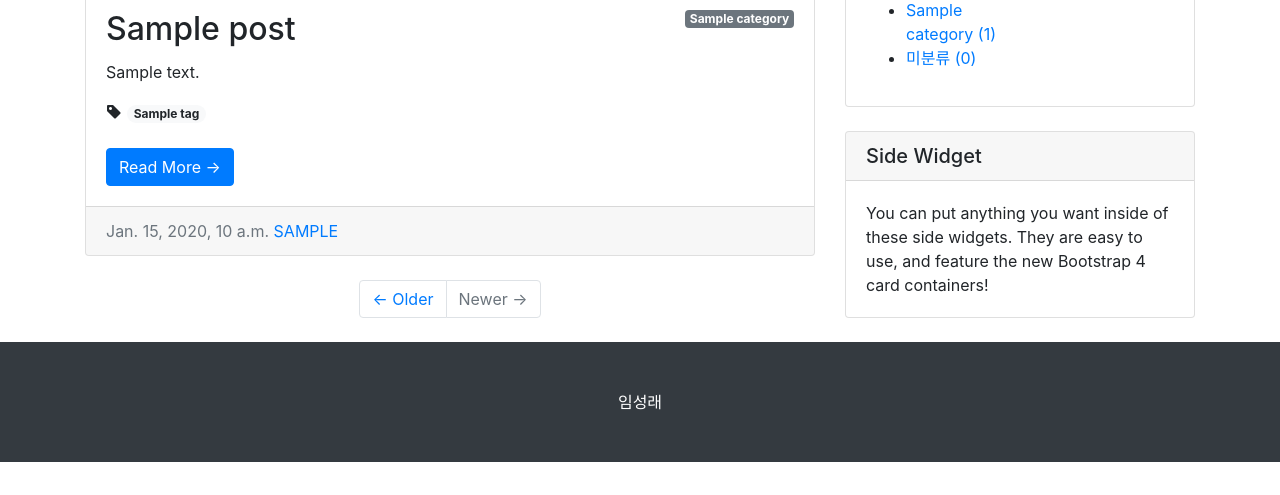
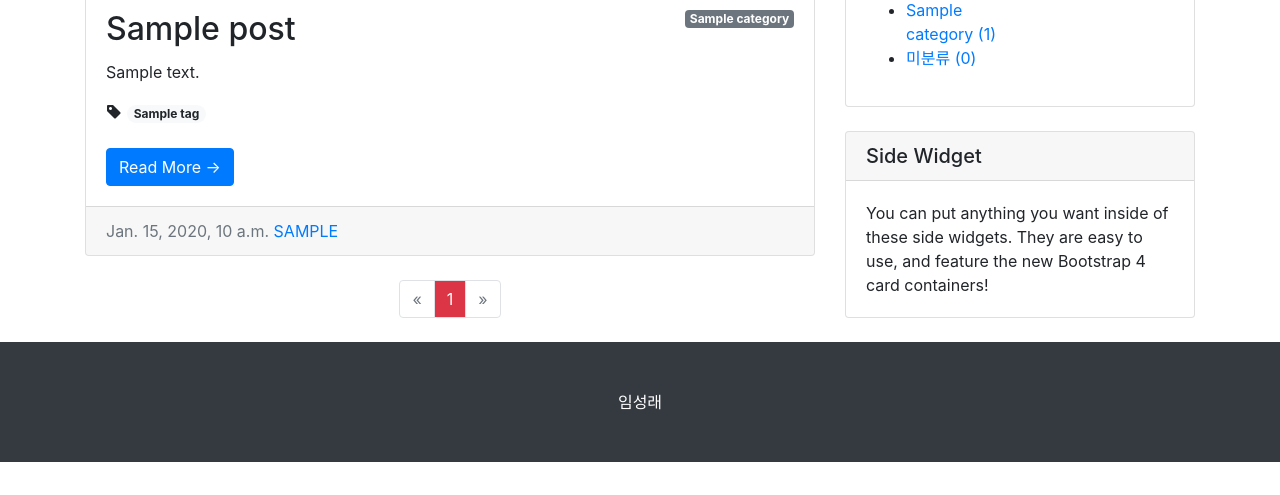
Before and after one commit to Limsungrae/doit_django_hmd, a Django app: page /blog/ in a window 1280 px wide. Shown: the part 305-800 px from the top of the page. Run offline with Django 3.2, Linux system fonts and the light colour scheme; tables that the repository leaves empty hold one stand-in row (values such as "Sample post"); some libraries are stand-ins or nearby versions.

Commit message:
페이지 이동하기

```diff
--- a/blog/templates/blog/base.html
+++ b/blog/templates/blog/base.html
@@ -15,25 +15,7 @@
     <link rel="stylesheet" href="https://cdn.jsdelivr.net/npm/bootstrap-icons@1.10.4/font/bootstrap-icons.css">
     <script src="https://cdn.jsdelivr.net/npm/@popperjs/core@2.11.7/dist/umd/popper.min.js" integrity="sha384-zYPOMqeu1DAVkHiLqWBUTcbYfZ8osu1Nd6Z89ify25QV9guujx43ITvfi12/QExE" crossorigin="anonymous"></script>
 <script src="https://cdn.jsdelivr.net/npm/bootstrap@5.3.0-alpha3/dist/js/bootstrap.min.js" integrity="sha384-Y4oOpwW3duJdCWv5ly8SCFYWqFDsfob/3GkgExXKV4idmbt98QcxXYs9UoXAB7BZ" crossorigin="anonymous"></script>
-<script>
-  function searchPost(){
-    let searchValue = document.getElementById('search-input').value.trim();
-    if (searchValue.length > 1){
-      location.href="/blog/search/" + searchValue + "/";
-    }
-    else{
-      alert('검색어('+searchValue+')가 너무 짧습니다.');
-    }
-  };
 
-  document.getElementById('search-input').addEventListener('keyup',function(event)
-  {
-    if(event.key === 'Enter'){
-        searchPost();
-
-              }
-        });
-</script>
 </head>
 
 <body>
@@ -103,6 +85,40 @@
         {% endblock %}
       </div>
 
+      <script>
+        function searchPost(){
+                      let searchValue = document.getElementById('search-input').value.trim();
+                      if (searchValue.length > 1){
+                          location.href="/blog/search/" + searchValue + "/";
+                      }
+                      else{
+                          alert('검색어('+ searchValue +')가 너무 짧습니다.');
+                      }
+                  };
+
+
+        // function searchPost(){
+        //   let searchValue = document.getElementById('search-input').value.trim();
+        //   if (searchValue.length > 1){
+        //     location.href="/blog/search/" + searchValue + "/";
+        //   }
+        //   else{
+        //     alert('검색어('+searchValue+')가 너무 짧습니다.');
+        //   }
+        // };
+        document.getElementById('search-input').addEventListener('keyup', function(event){
+                      if(event.key === 'Enter'){
+                          searchPost();
+                      }
+                  });
+
+
+      </script>
+
+
+
+
+
 
 
   <!-- Footer-->
--- a/blog/templates/blog/post_list.html
+++ b/blog/templates/blog/post_list.html
@@ -28,7 +28,7 @@
           <span class="badge badge-secondary float-right">미분류 </span>
           {% endif %}
         <h2 class="card-title">{{p.title}}</h2>
-        <p class="card-text">{{p.content|truncatechars:50}}</p>
+        <p class="card-text" >{{p.content|truncatechars:50}}</p>
     {% if p.tags.exists%}
     <i class="bi bi-tag-fill"></i>
     {% for tag in p.tags.iterator %}
@@ -51,10 +51,76 @@
     {% endfor %}
     <!-- Blog post-->
     <!-- Pagination-->
-    <ul class="pagination justify-content-center mb-4">
+    <!-- <ul class="pagination justify-content-center mb-4">
       <li class="page-item"><a class="page-link" href="#!">← Older</a></li>
       <li class="page-item disabled"><a class="page-link" href="#!">Newer →</a></li>
-    </ul>
+    </ul> -->
+
+    <!-- 서버쪽에서 목록이 넘어오면 각페이지별로 목록이 보이도록 하기
+    2. 제일 왼쪽 이전페이지를 클릭을 하면, 이전페이지로 이동
+      현재 페이지가 1이면, 이전페이지 버튼은 비활성화
+    3. 제일 오른쪽에 다음페이지를 클릭을 하면, 다음페이지로 이동
+        현재 페이지가 마지막 페이지 이면, 다음페이지 버튼은 비활성화 -->
+    <nav aria-label="Page navigation example">
+      <ul class="pagination justify-content-center mb-4">
+        <!-- 이전 페이지 이동 -->
+        <!-- 1페이지 일 경우 : 비활성화, 1페이지 아닐경우: 활성화 -->
+        {% if page_obj.has_previous %}
+        <li class="page-item">
+          <a class="page-link" href="/blog/?page{{ page_obj.previous_page_number }}" aria-label="Previous">
+            <span aria-hidden="true">&laquo;</span>
+          </a>
+        </li>
+        {% else %}
+        <!-- 이전 페이지가 없는 경우 -->
+        <li class="page-item disabled">
+          <a class="page-link" href="#" aria-label="Previous">
+            <span aria-hidden="true">&laquo;</span>
+          </a>
+        </li>
+        {% endif %}
+        <!-- 페이지별 목록 보기 -->
+
+        <!--
+          views.py의 PostList 클래스에 paginate_by = 3 정의를 하면 템플릿에 넘겨주는 변수
+         -->
+        <!-- {{ page_obj.paginator.page_range}} -->
+        {% for page in  page_obj.paginator.page_range %}
+          {% if page_obj.number == forloop.counter %}
+        <!-- 현재 선택한 페이지 넘버 -->
+        <!-- {{ page_obj.number }} -->
+        <!-- 현재 선택한 페이지 번호는 비활성화 시킴 -->
+        <li class="page-item disabled ">
+          <a class="page-link  bg-danger text-white" href="{{ request.path }}?page={{page}}">{{page}}</a>
+        </li>
+        {% else %}
+        <li class="page-item ">
+          <a class="page-link " href="{{ request.path }}?page={{page}}">{{page}}</a>
+        </li>
+          {% endif %}
+        {% endfor %}
+
+
+
+
+
+
+        <!-- 다음 페이지로 이동 -->
+        {% if page_obj.has_next %}
+        <li class="page-item">
+          <a class="page-link" href="/blog/?page{{ page_obj.next_page_number }}" aria-label="Next">
+            <span aria-hidden="true">&raquo;</span>
+          </a>
+        </li>
+        {% else %}
+        <li class="page-item disabled">
+          <a class="page-link" href="#" aria-label="Next">
+            <span aria-hidden="true">&raquo;</span>
+          </a>
+        </li>
+        {% endif %}
+      </ul>
+    </nav>
   </div>
 
 {% include 'blog/side_wizet.html' %}
--- a/blog/views.py
+++ b/blog/views.py
@@ -81,6 +81,10 @@ class PostList(ListView):
     model = Post
     ordering = '-pk'
 
+    # 한 페이지를 보여줄 post 객수 정하기
+    paginate_by = 3
+
+
     def get_context_data(self, **kwargs ):
         context = super(PostList, self).get_context_data()
         context['categories'] =  Category.objects.all()
```
